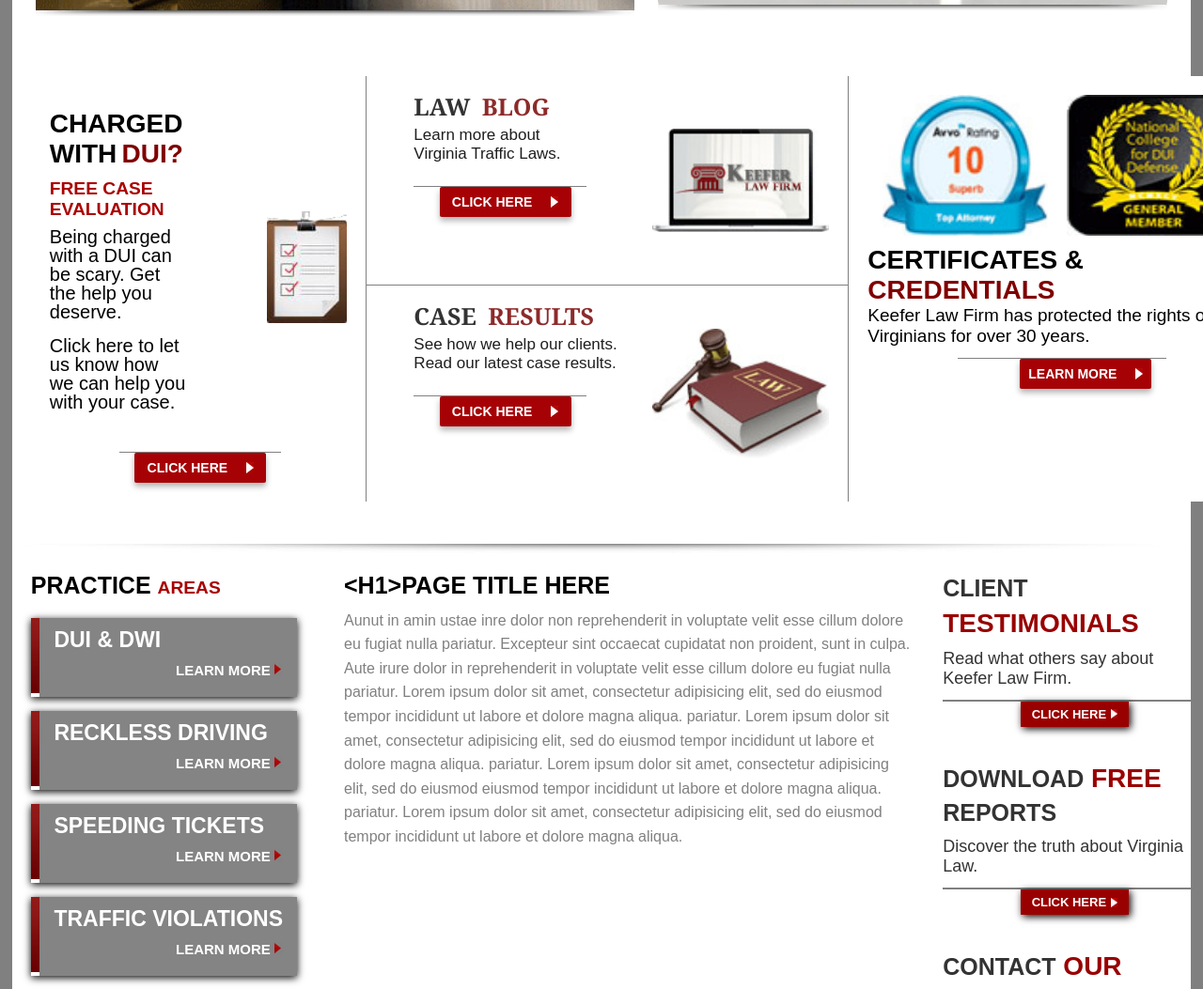
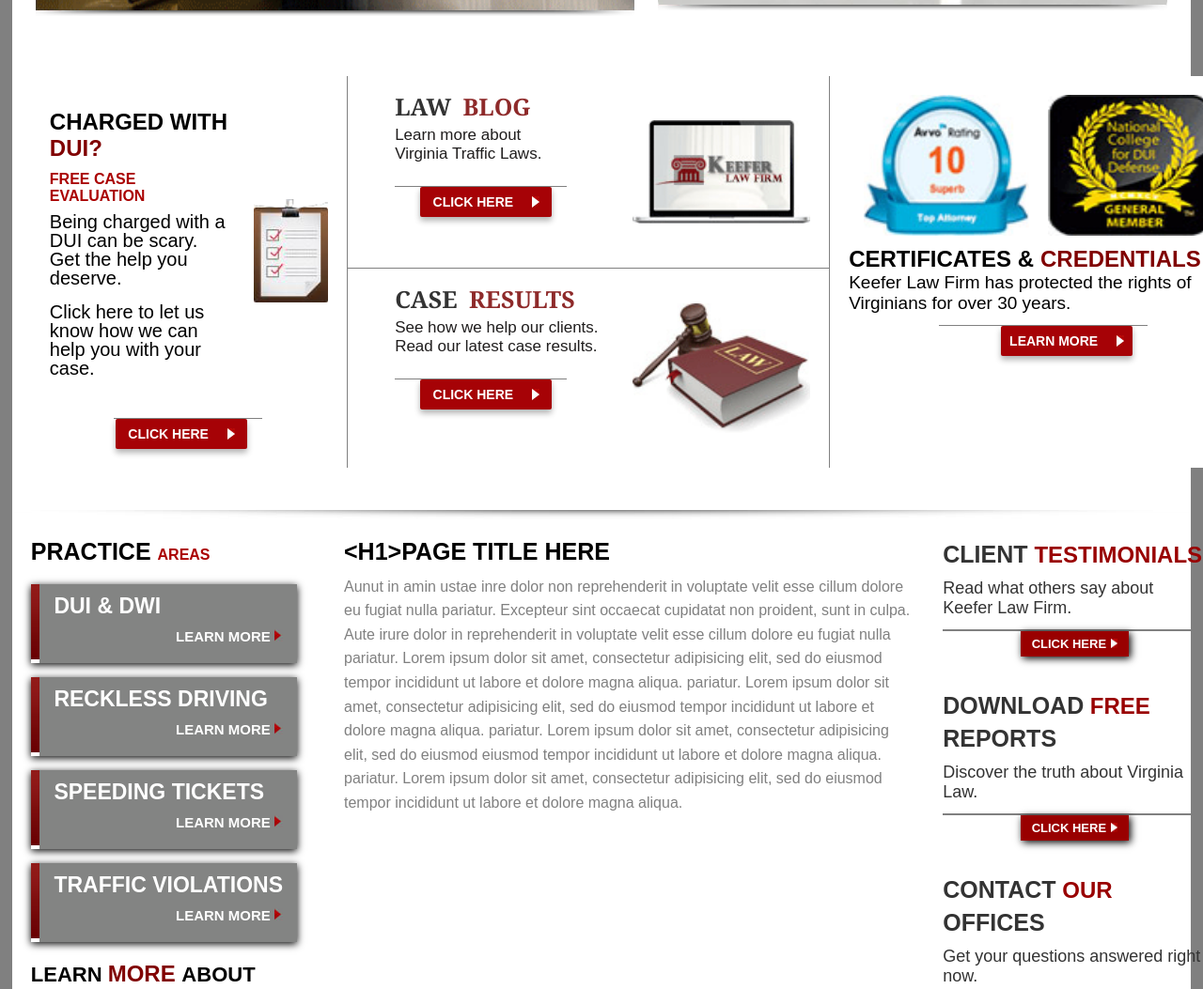
Before and after one commit to Tai-moor/Urraan_Task_5, a plain HTML site: page index.html in a window 1280 px wide. Shown: the part 819-1872 px from the top of the page at 94% size. Drawn offline with Linux system fonts and the light colour scheme.

Commit message:
Task 5 Done

```diff
--- a/style.css
+++ b/style.css
@@ -318,18 +318,18 @@ h3 {
 
 .bold {
   font-weight: bold;
-  font-size: 1.75rem;
+  font-size: 1.5rem;
 }
 
 .red {
   color: #8b3030;
   font-weight: bold;
-  font-size: 1.75rem;
+  font-size: 1.5rem;
 }
 
 .highlight {
   margin-top: 0.625rem;
-  font-size: 1.2rem;
+  font-size: 1rem;
   color: #8b3030;
   font-weight: bold;
   margin-bottom: 0.5rem;
@@ -340,10 +340,6 @@ h3 {
   gap: 15px;
   align-items: center;
   margin: 15px 0;
-}
-
-.paragraph {
-  width: 70%;
 }
 
 .paragraph p {
@@ -493,7 +489,7 @@ h3 {
 }
 
 .badges img {
-width: 11rem;
+  width: 11rem;
 }
 
 .right-box h3 {
@@ -1057,7 +1053,7 @@ h2 {
 
   .container > div {
     width: 100%;
-    }
+  }
 
   .container {
     padding: 1rem;
@@ -1815,7 +1811,6 @@ h2 {
 
   .badges img {
     width: 10rem;
-
   }
 
   .badge {
```
